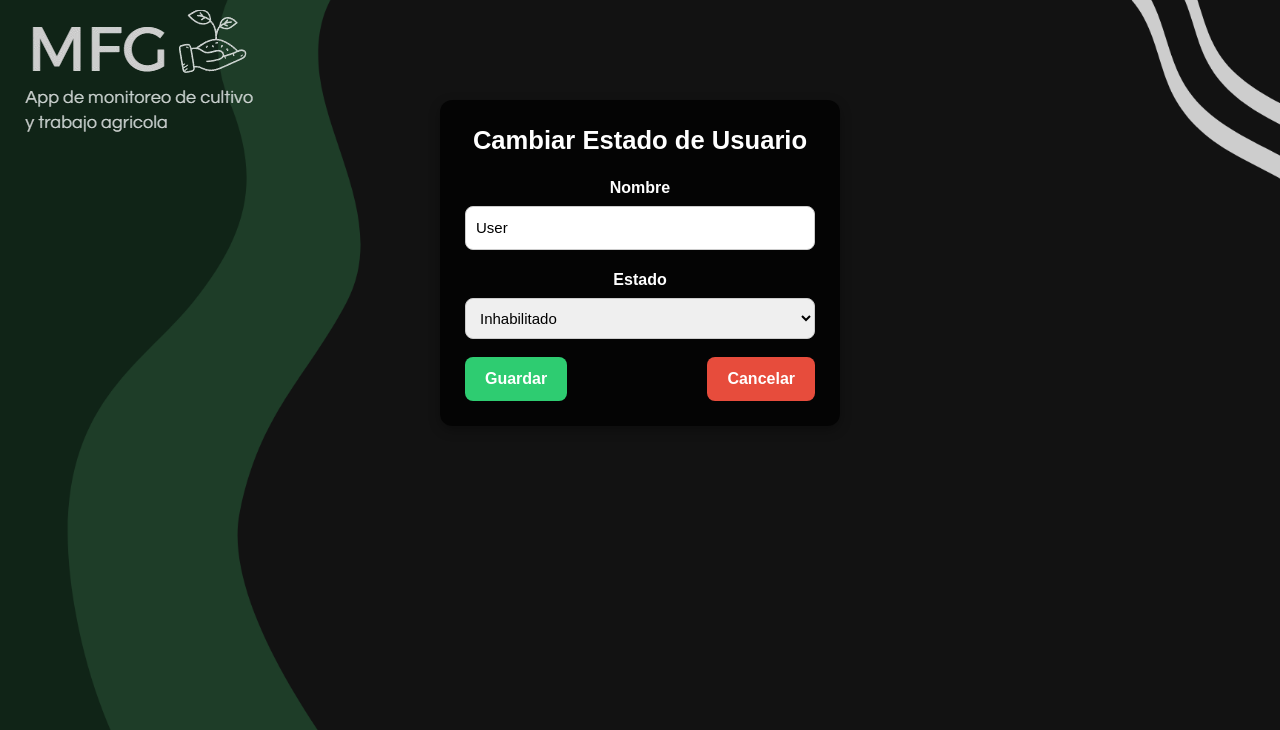
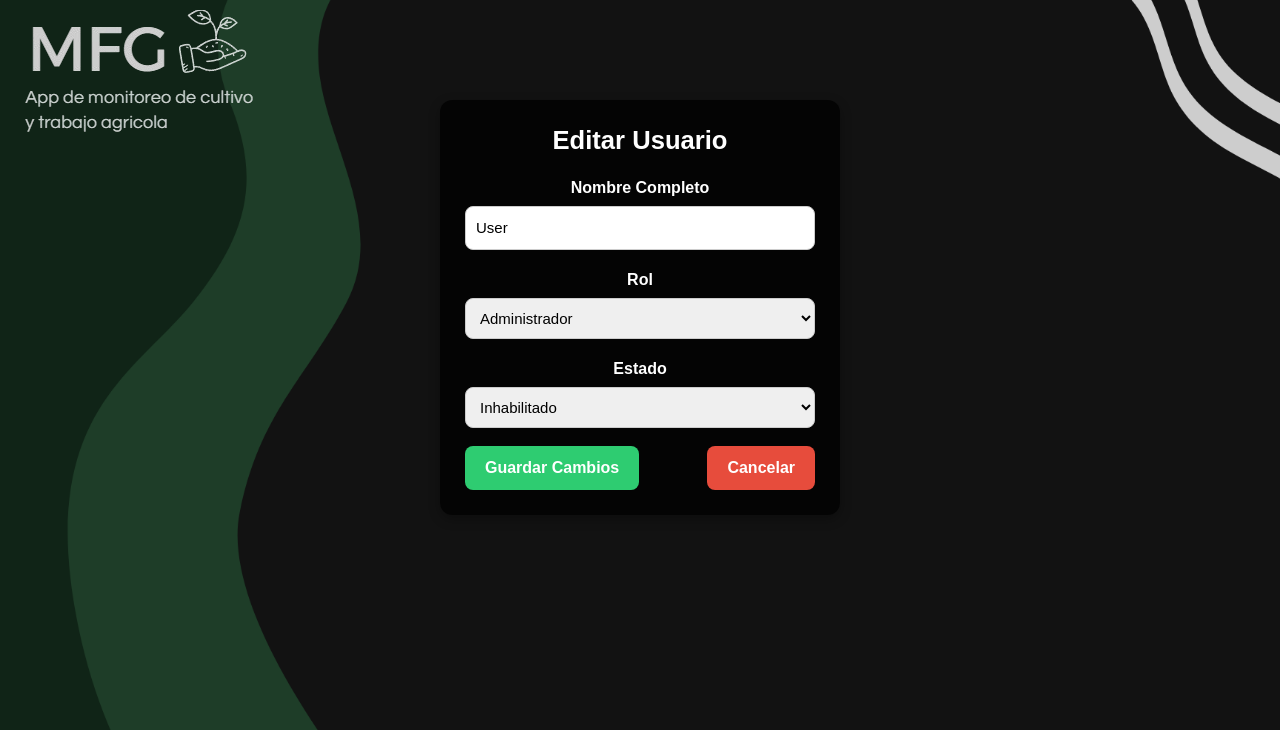
Before and after one commit to CarlosGM2403/Finca-V3, a Flask app: page /cambiar_estado/1 in a window 1280 px wide. Shown: the top 730 px of the page. Run offline with Flask 3, Linux system fonts and the light colour scheme; tables that the repository leaves empty or names only in its code hold one stand-in row (values such as "Sample post"); some libraries are stand-ins or nearby versions.

Commit message:
Actu con cambios Finalizados

```diff
--- a/src/app.py
+++ b/src/app.py
@@ -267,15 +267,14 @@ def editar_perfil():
     cursor = db.connection.cursor()
 
     if request.method == 'POST':
-        fullname = request.form['fullname']
-        rol = request.form['rol']
-        estado = request.form['estado']
+        fullname = request.form.get('fullname')  # Usamos .get() para evitar errores
 
+        # Solo actualizamos el nombre
         cursor.execute("""
             UPDATE user
-            SET fullname = %s, rol = %s, estado = %s
+            SET fullname = %s
             WHERE id = %s
-        """, (fullname, rol, estado, session['user_id']))
+        """, (fullname, session['user_id']))
 
         db.connection.commit()
         cursor.close()
@@ -283,6 +282,7 @@ def editar_perfil():
         flash("Perfil actualizado con éxito", "success")
         return redirect(url_for('perfil'))
 
+    # Obtener datos actuales del usuario
     cursor.execute("SELECT id, username, fullname, rol, estado FROM user WHERE id = %s", (session['user_id'],))
     usuario = cursor.fetchone()
     cursor.close()
--- a/src/templates/auth/cambiar_estado.html
+++ b/src/templates/auth/cambiar_estado.html
@@ -1,39 +1,46 @@
 {% extends 'base.html' %}
 
-{% block title %}Cambiar Estado{% endblock %}
+{% block title %}Editar Usuario{% endblock %}
 
 {% block CustomCSS %}
 <link rel="stylesheet" href="{{ url_for('static', filename='css/cambiar_estado.css') }}">
 {% endblock %}
 
 {% block body %}
-
 <!-- Logo -->
 <div class="logo">
     <img src="{{ url_for('static', filename='img/logo_icon.png') }}" alt="Logo">
 </div>
 
 <div class="form-container">
-  <h2 class="titulo">Cambiar Estado de Usuario</h2>
+  <h2 class="titulo">Editar Usuario</h2>
 
   <form method="post" action="{{ url_for('cambiar_estado', id=usuario['id']) }}">
-    <!-- Nombre (solo lectura) -->
-    <label for="nombre">Nombre</label>
-    <input type="text" id="nombre" name="nombre" value="{{ usuario.fullname }}" readonly>
+    <!-- Nombre -->
+    <label for="fullname">Nombre Completo</label>
+    <input type="text" id="fullname" name="fullname" value="{{ usuario['fullname'] }}" required>
+
+    <!-- Rol -->
+    <label for="rol">Rol</label>
+    <select name="rol" id="rol" class="input-form" required>
+        <option value="administrador" {{ 'selected' if usuario['rol'] == 'administrador' else '' }}>Administrador</option>
+        <option value="supervisor" {{ 'selected' if usuario['rol'] == 'supervisor' else '' }}>Supervisor</option>
+        <option value="cuidador" {{ 'selected' if usuario['rol'] == 'cuidador' else '' }}>Cuidador</option>
+        <option value="empleado" {{ 'selected' if usuario['rol'] == 'empleado' else '' }}>Empleado</option>
+    </select>
 
     <!-- Estado -->
     <label for="estado">Estado</label>
-    <select id="estado" name="estado" class="input-form">
+    <select id="estado" name="estado" class="input-form" required>
         <option value="habilitado" {{ 'selected' if usuario['estado'] == 'habilitado' else '' }}>Habilitado</option>
         <option value="inhabilitado" {{ 'selected' if usuario['estado'] == 'inhabilitado' else '' }}>Inhabilitado</option>
     </select>
 
     <!-- Botones -->
     <div class="form-buttons">
-      <button type="submit" class="btn-guardar">Guardar</button>
+      <button type="submit" class="btn-guardar">Guardar Cambios</button>
       <a href="{{ url_for('usuarios') }}" class="btn-cancelar">Cancelar</a>
     </div>
   </form>
 </div>
-
 {% endblock %}
```
Also changed, not shown: src/static/css/editar_perfil.css (+23 -0 lines), src/templates/auth/editar_perfil.html (+10 -19 lines).
